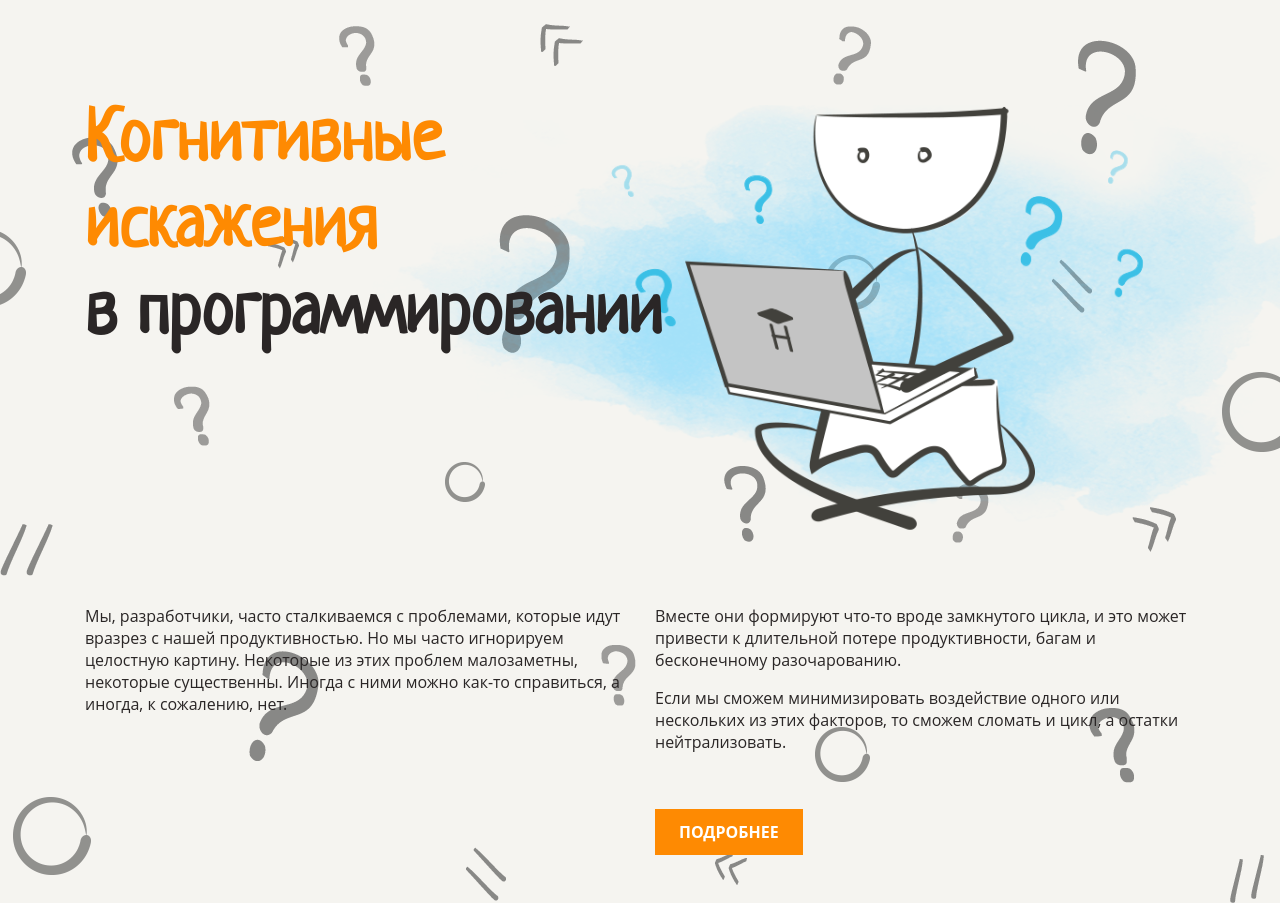
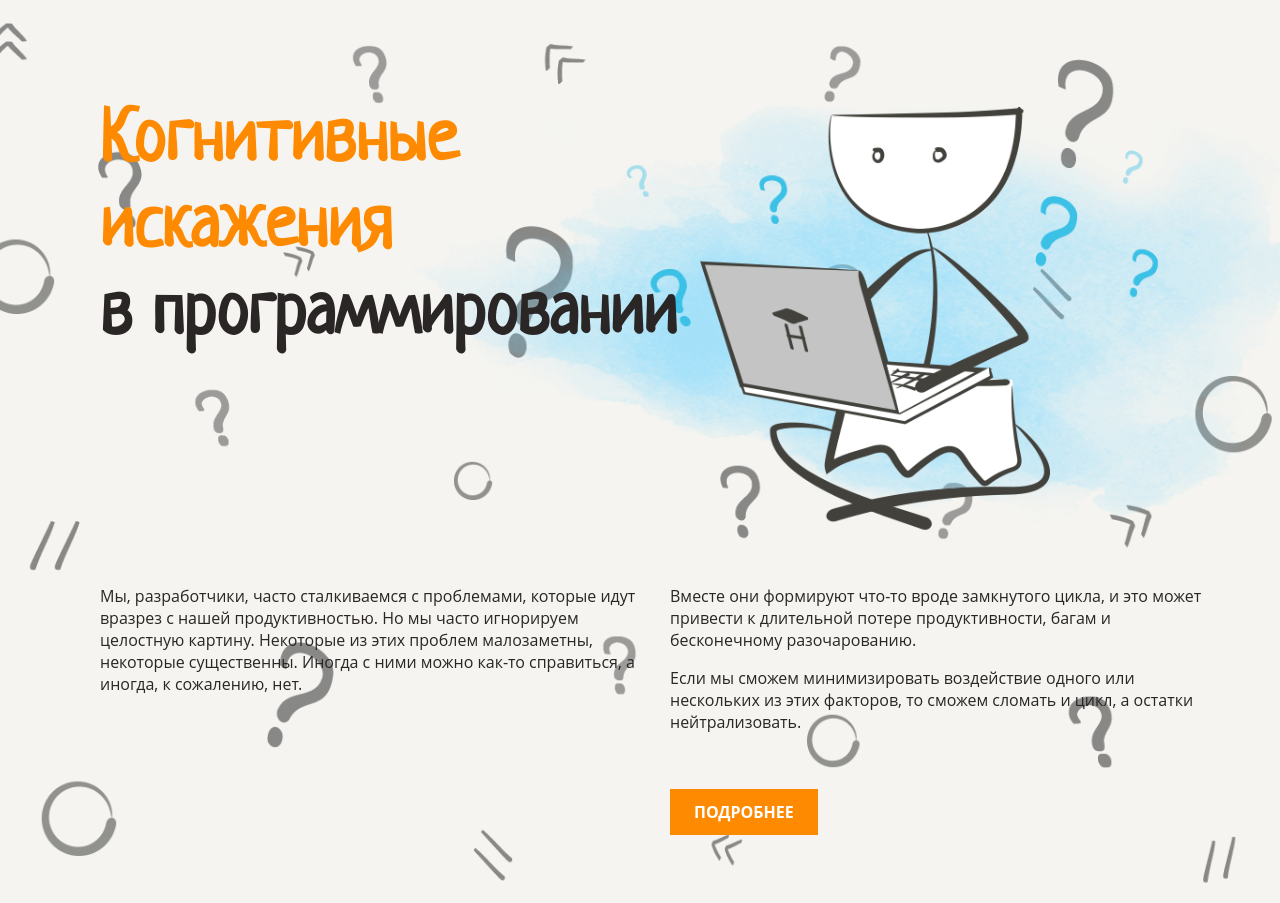
Before and after one commit to 12PUFFS/layout-designer-project-58, a website: page src/index.html in a window 1280 px wide. Shown: the top 903 px of the page. Drawn offline with Linux system fonts and the light colour scheme.

```diff
--- a/src/styles/style.css
+++ b/src/styles/style.css
@@ -38,6 +38,7 @@
   font-size: 16px;
   color: var(--dark);
   font-family: "Open Sans", sans-serif;
+  overflow-x: hidden;
 }
 
 h1,
@@ -67,7 +68,7 @@
 .container {
   width: 1110px;
   margin: 0 auto;
-  padding: 100px 0;
+  padding: 100px;
 }
 
 .wrapper {
@@ -87,7 +88,7 @@
 }
 
 .section-bg::before {
-  width: 1440px;
+  width: 1340px;
   height: 916px;
   content: "";
   position: absolute;
@@ -96,7 +97,7 @@
   background-size: cover;
   background-position: center;
   left: 50%;
-
+  overflow-x: hidden;
   transform: translateX(-50%);
   opacity: 0.6;
   z-index: 0;
@@ -109,7 +110,7 @@
 .header-hero h1 {
   z-index: 2;
   position: relative;
-  margin-bottom: 230px;
+  margin-bottom: 210px;
 }
 
 .hro-desc {
@@ -271,7 +272,7 @@
 
 .wrappering {
   background: var(--brown);
-  width: 1440px;
+  width: 100%;
   margin: 0 auto;
 }
 
```
